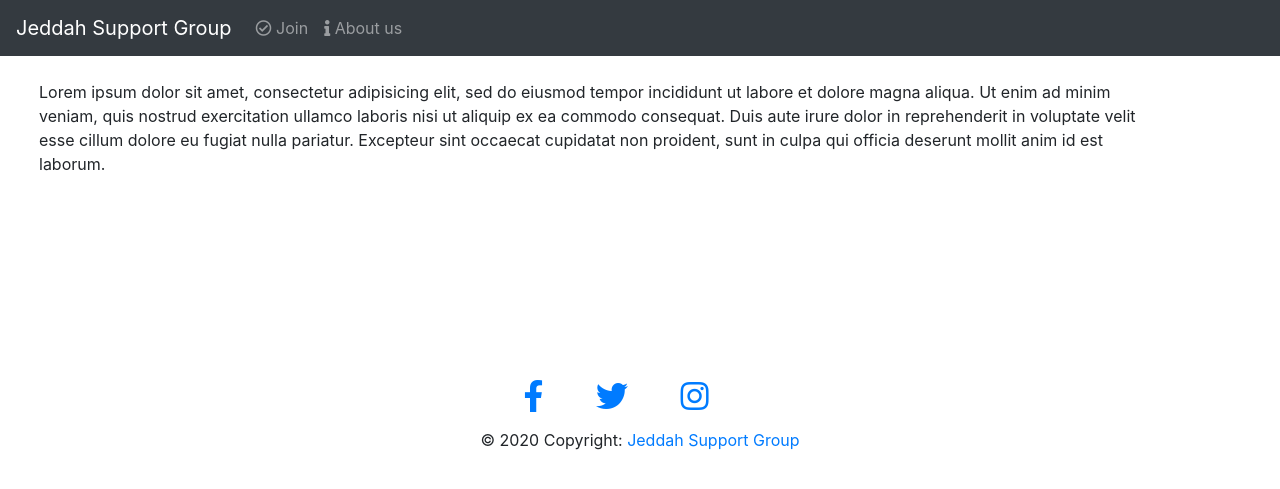
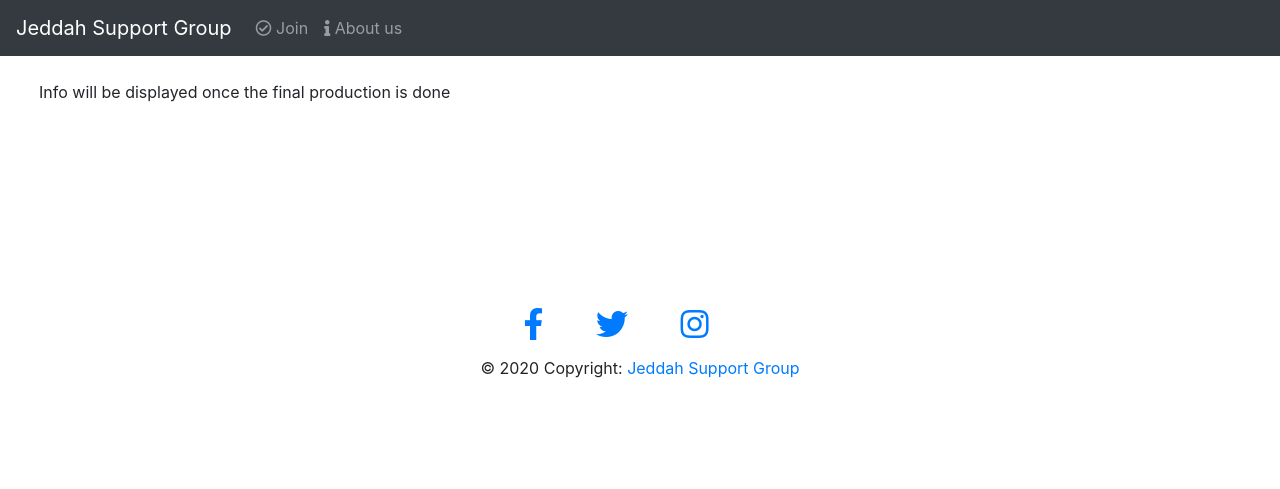
Before and after one commit to MrHotShot1996/JSG-Production, a Django app: page /home/about/ in a window 1280 px wide. Shown: the top 489 px of the page. Run offline with Django 3.2, Linux system fonts and the light colour scheme; parts of the project's set-up code (start-up, migrations or seed data) failed here and were passed over; some libraries are stand-ins or nearby versions.

Commit message:
template fixes

```diff
--- a/home/static/home/main.css
+++ b/home/static/home/main.css
@@ -1,4 +1,4 @@
-.wrapper {
+.footer-wrapper {
 	margin: 10em;
 }
 
--- a/home/templates/home/about.html
+++ b/home/templates/home/about.html
@@ -8,16 +8,11 @@
 {% block content %}
 
 <div class="container m-4">
-	<p>Lorem ipsum dolor sit amet, consectetur adipisicing elit, sed do eiusmod
-	tempor incididunt ut labore et dolore magna aliqua. Ut enim ad minim veniam,
-	quis nostrud exercitation ullamco laboris nisi ut aliquip ex ea commodo
-	consequat. Duis aute irure dolor in reprehenderit in voluptate velit esse
-	cillum dolore eu fugiat nulla pariatur. Excepteur sint occaecat cupidatat non
-	proident, sunt in culpa qui officia deserunt mollit anim id est laborum.
+	<p> Info will be displayed once the final production is done
 	</p>
 </div>
 
-<div class="wrapper">
+<div class="footer-wrapper">
 
 </div>
 {% endblock %}
```
